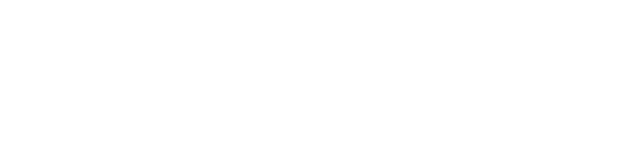
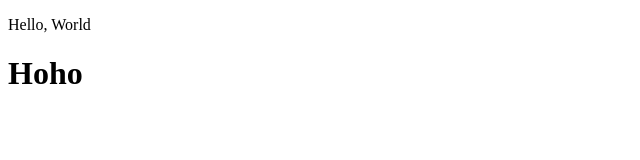
Before and after one commit to nubycat/test, a plain HTML site: page index.html in a window 1280 px wide. Shown: the whole page, without its empty margins (0-640 px from the left). Drawn offline with Linux system fonts and the light colour scheme.

Commit message:
add hoho

```diff
--- a/index.html
+++ b/index.html
@@ -6,6 +6,7 @@
     <title>Document</title>
 </head>
 <body>
-
+    <p>Hello, World</p>
+    <h1>Hoho</h1>
 </body>
 </html>
```
